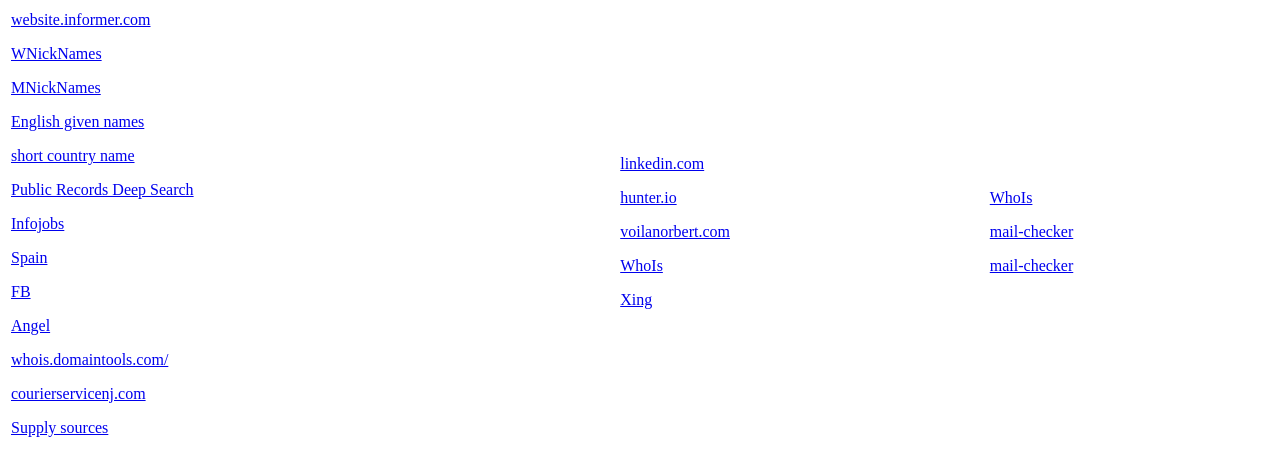
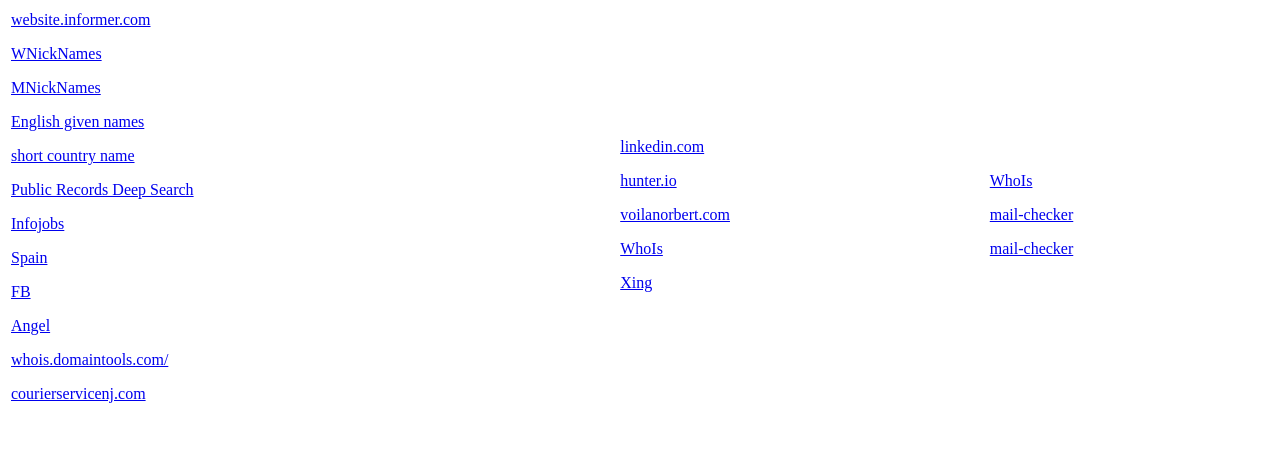
Before and after one commit to ovgofman/ovgofman.github.io, a plain HTML site: page index.html in a window 1280 px wide. Drawn offline with Linux system fonts and the light colour scheme.

Commit message:
Update index.html

```diff
--- a/index.html
+++ b/index.html
@@ -31,8 +31,6 @@
 <a href="https://whois.domaintools.com/">whois.domaintools.com/</a>
 <p>
 <a href="http://courierservicenj.com/2016-09-07/vizzuality.com-domain-information.html#top">courierservicenj.com</a>
-<p>
-<a href="https://docs.google.com/document/d/1tugPi7L5LJA_WX_0W-YSsUzcRYBSPHNC-nh2au8AjMw/edit">Supply sources</a>
 </td>
 
 <td>
```
